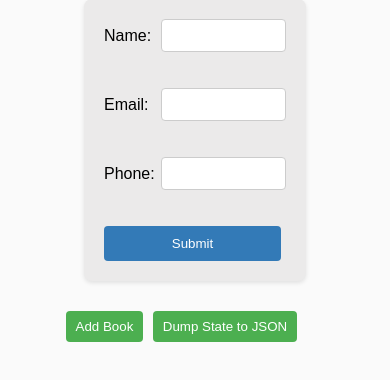
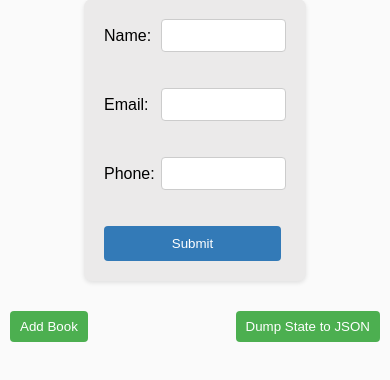
Before and after one commit to H-S-RATHI/Book-Donate-Prj, a website: page public/index.html in a window 390 px wide. Shown: the part 78-458 px from the top of the page. Drawn offline with Linux system fonts and the light colour scheme; no server answers.

Commit message:
styyles.css updated

```diff
--- a/public/styles.css
+++ b/public/styles.css
@@ -115,7 +115,13 @@ button {
 button:hover {
   background-color: #45a049;
 }
-
+.dsb {
+  display: flex;
+  justify-content: space-between;
+}
+#dumpStateButton {
+  margin-right: 5%;
+}
 @keyframes slideInDown {
   from {
     transform: translateY(-500%);
@@ -153,6 +159,9 @@ button:hover {
   }
   .add_button {
     margin-left: 1%;
+  }
+  #dumpStateButton {
+    margin-right: 0.5%;
   }
   table {
     width: 100%;
@@ -204,6 +213,11 @@ button:hover {
     padding: 10px;
   }
 
+  .data_table {
+    display: flex;
+    justify-content: center;
+  }
+
   .table-container {
     display: flex;
     justify-content: center;
@@ -247,13 +261,13 @@ button:hover {
   .add_button {
     margin-left: 15%;
   }
+  #dumpStateButton {
+    margin-right: 15%;
+  }
 
   table {
     font-size: 12px;
-    margin: 20px;
-    margin-left: 20%;
-
-    width: 100%;
+    width: 70%;
   }
 
   table th,
@@ -303,3 +317,16 @@ button:hover {
     content: "Actions";
   }
 }
+
+@media screen and (max-width: 400px) {
+  table {
+    font-size: 12px;
+    width: 100%;
+  }
+  .add_button {
+    margin-left: 0;
+  }
+  #dumpStateButton {
+    margin-right: 0;
+  }
+}
```
